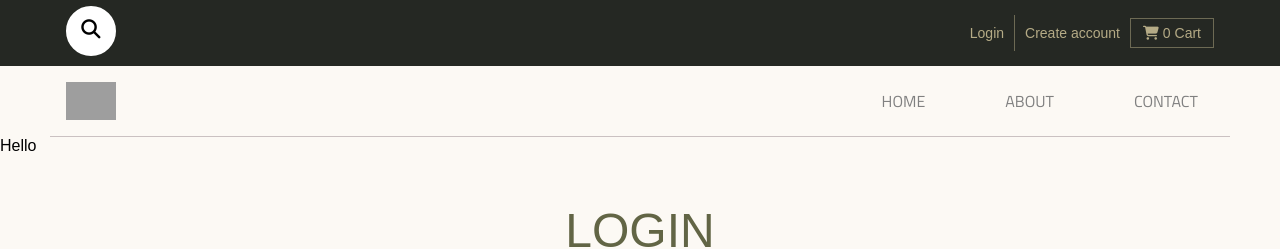
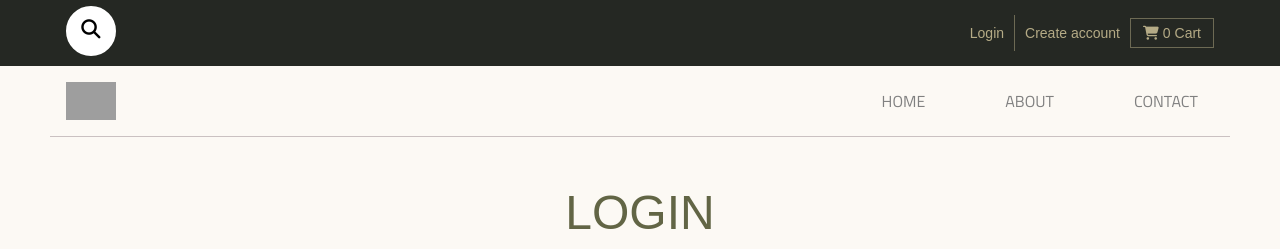
Before and after one commit to Ollysmith0/ecommerce1, a React (Create React App) app: page /forgot in a window 1280 px wide. Shown: the top 249 px of the page. Built offline with nearby package versions, Linux system fonts and the light colour scheme; grey boxes are pictures that could not be loaded; the HTML template or start-up script is replaced by a standard one.

Commit message:
remove Hello

```diff
--- a/src/Component/ForgotPassword/Forgot.jsx
+++ b/src/Component/ForgotPassword/Forgot.jsx
@@ -7,9 +7,6 @@ const Forgot = () => {
     return(
     <>
         <Header />
-        <div>
-            Hello
-        </div>
             <div className="container-forgot">
                 <h1 className="forgot-title">login</h1>
                 <h3 className="reset-pass">reset your password</h3>
```
